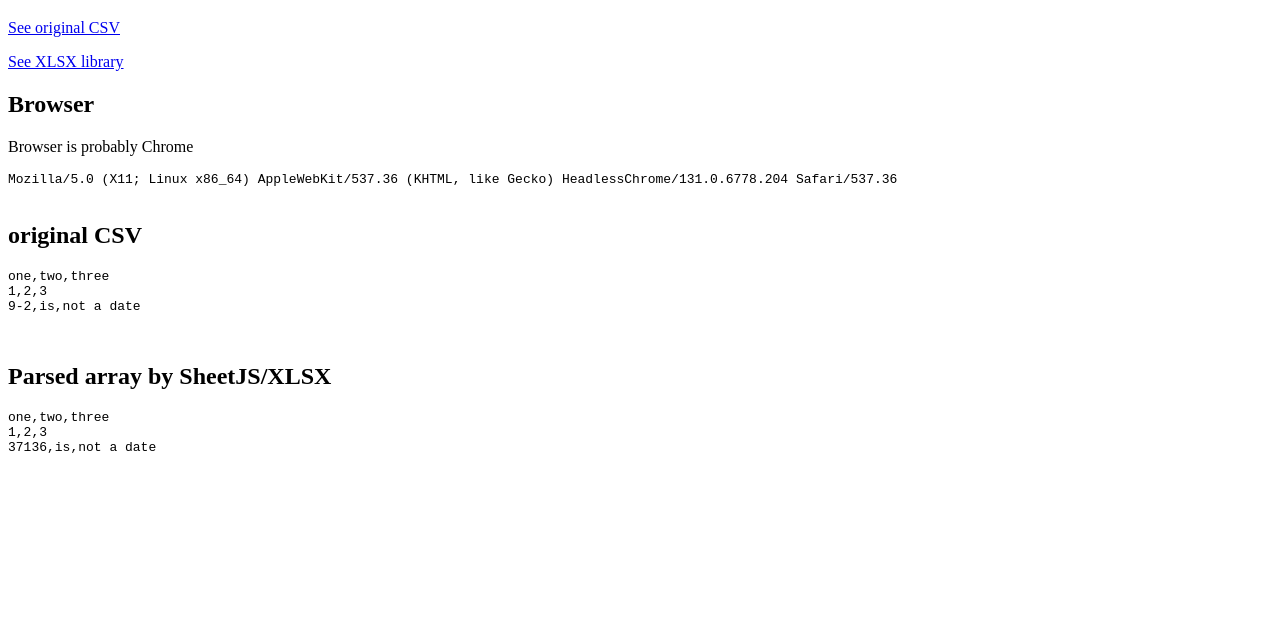
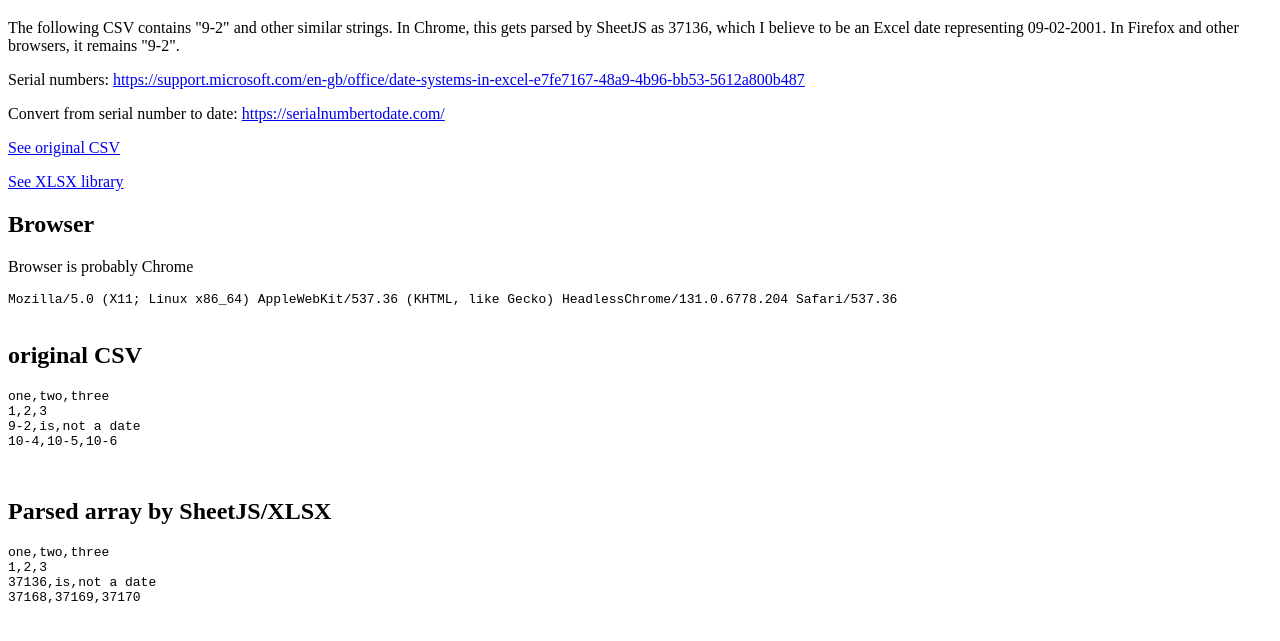
Before and after one commit to alifeee/sheetjs_error_replication, a plain HTML site: page index.html in a window 1280 px wide. Shown: the part 61-702 px from the top of the page. Drawn offline with Linux system fonts and the light colour scheme.

Commit message:
add description and more dates  and links

```diff
--- a/index.html
+++ b/index.html
@@ -89,6 +89,24 @@
   <body>
     <h1>SheetJS Error Replication</h1>
     <p>
+      The following CSV contains "9-2" and other similar strings. In Chrome,
+      this gets parsed by SheetJS as 37136, which I believe to be an Excel date
+      representing 09-02-2001. In Firefox and other browsers, it remains "9-2".
+    </p>
+    <p>
+      Serial numbers:
+      <a
+        href="https://support.microsoft.com/en-gb/office/date-systems-in-excel-e7fe7167-48a9-4b96-bb53-5612a800b487"
+        >https://support.microsoft.com/en-gb/office/date-systems-in-excel-e7fe7167-48a9-4b96-bb53-5612a800b487</a
+      >
+    </p>
+    <p>
+      Convert from serial number to date:
+      <a href="https://serialnumbertodate.com/"
+        >https://serialnumbertodate.com/</a
+      >
+    </p>
+    <p>
       <a href="./sheet.csv">See original CSV</a>
     </p>
     <p>
--- a/sheet.csv
+++ b/sheet.csv
@@ -1,3 +1,4 @@
 one,two,three
 1,2,3
 9-2,is,not a date
+10-4,10-5,10-6
```
